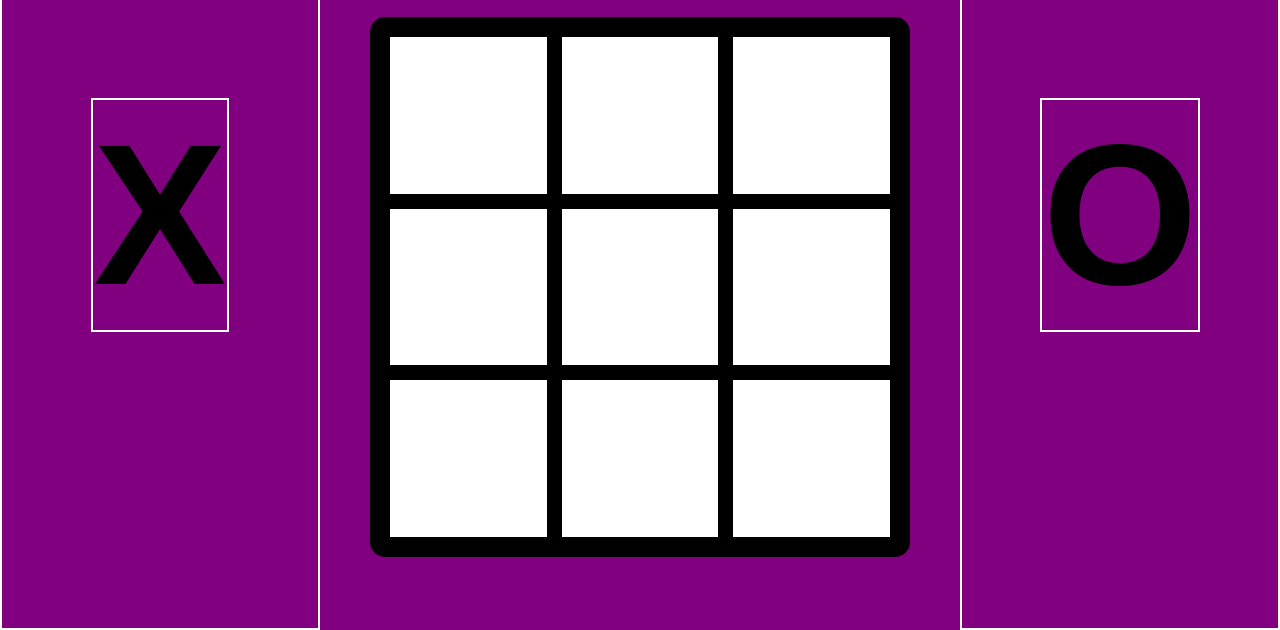
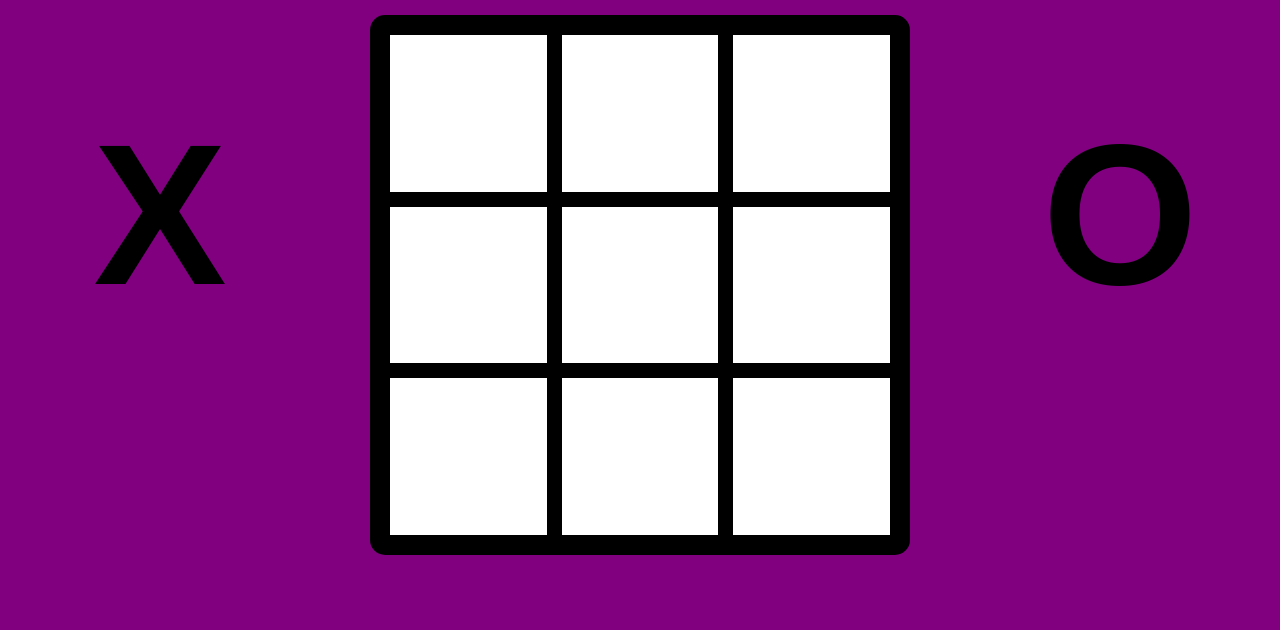
Before and after one commit to Zebony919/tic-tac-toe, a plain HTML site: page index.html in a window 1280 px wide. Shown: the part 170-800 px from the top of the page. Drawn offline with Linux system fonts and the light colour scheme; a web font is replaced by a local one.

Commit message:
white borders gone

```diff
--- a/style.css
+++ b/style.css
@@ -3,12 +3,6 @@ body {
     padding: 0;
     font-family: "Sour Gummy", sans-serif;
     background-color: purple;
-}
-
-h1,
-.leftScore,
-.rightScore {
-    border: 2px solid white;
 }
 
 h1 {
```
